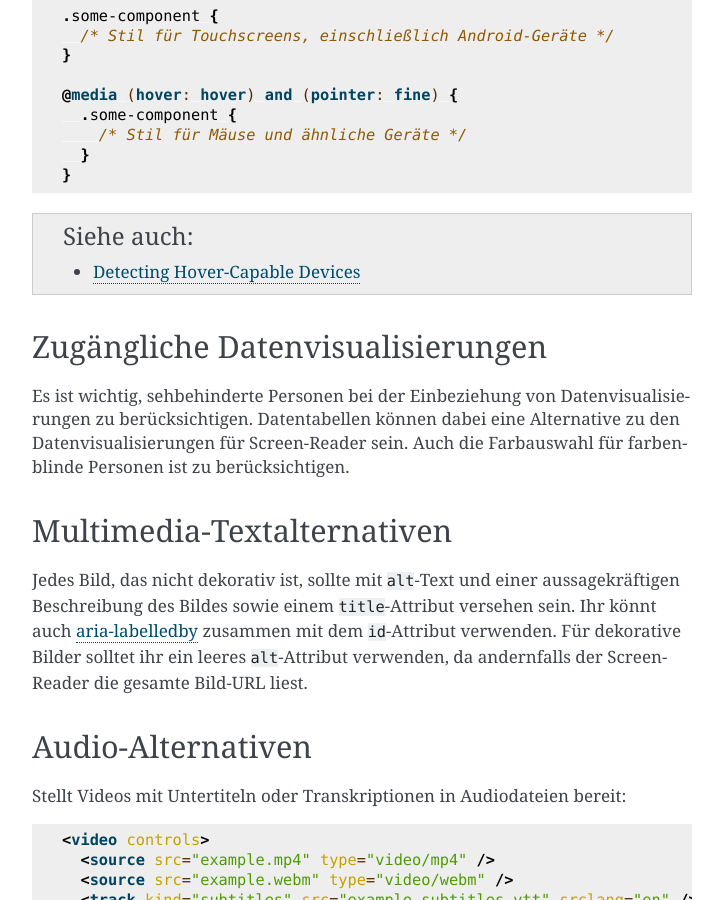
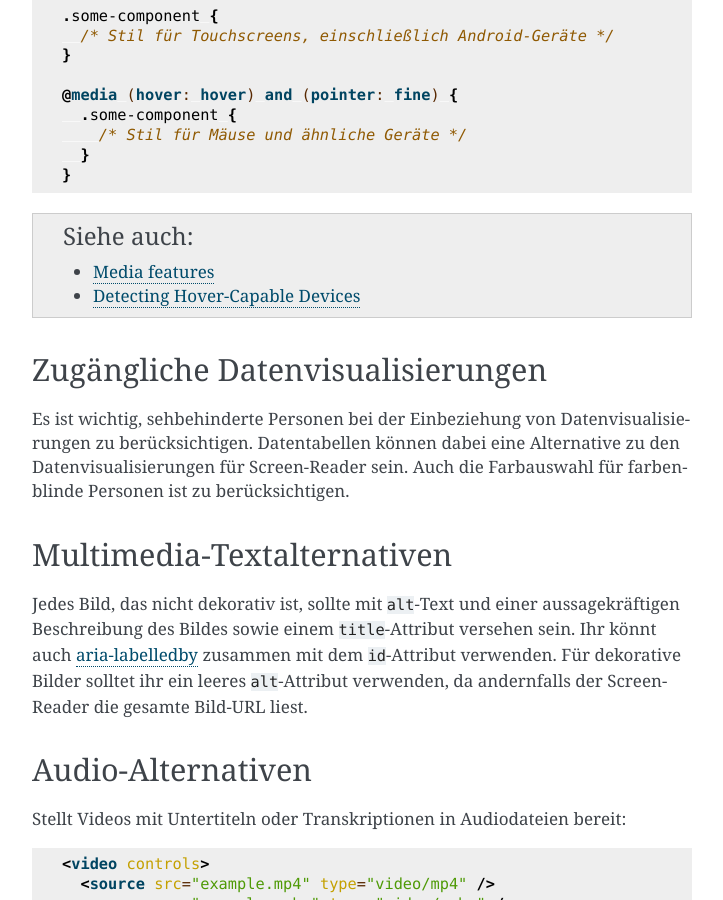
Before and after one commit to cusyio/cusy-design-system, a Sphinx documentation site: the page built from docs/accessibility/developers.rst, in a window 1280 px wide and 900 px high, scrolled down 3486 px. Shown: the whole window, without its empty margins (388-1111 px from the left). Built offline with Sphinx 7.4.7, drawn with Linux system fonts in a browser that asks for light colours.

Commit message:
Add link to media features

```diff
--- a/docs/accessibility/developers.rst
+++ b/docs/accessibility/developers.rst
@@ -173,6 +173,8 @@ erfolgen:
     }
 
 .. seealso::
+   * `Media features
+     <https://developer.mozilla.org/en-US/docs/Web/CSS/Media_Queries/Using_media_queries#media_features>`_
    * `Detecting Hover-Capable Devices
      <https://css-irl.info/detecting-hover-capable-devices/>`_
 
```
